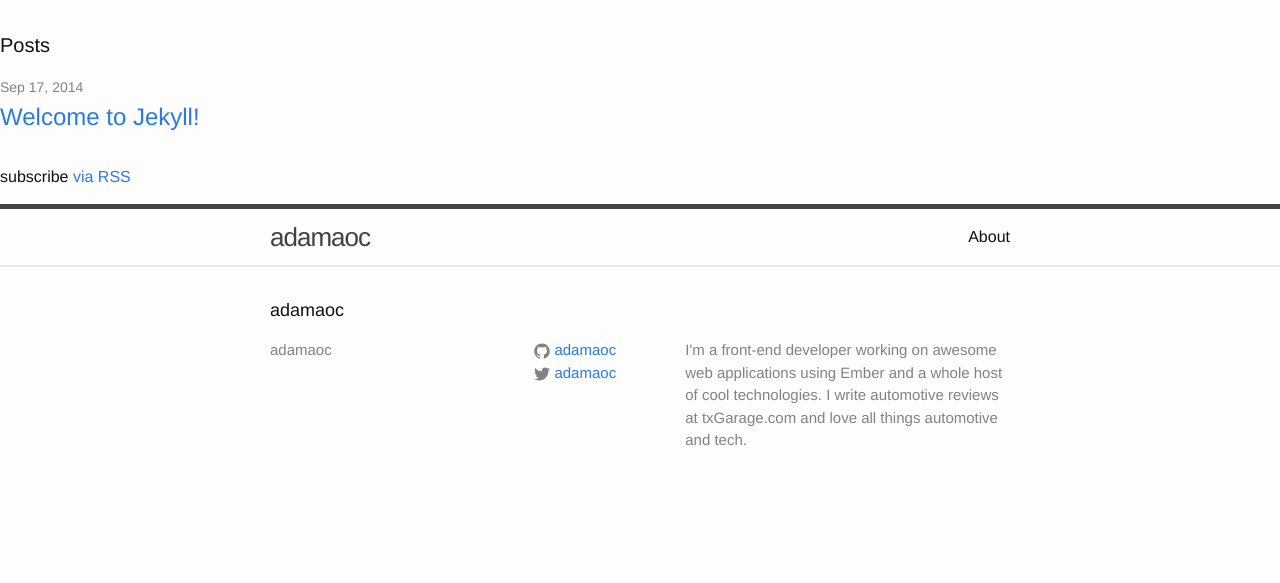
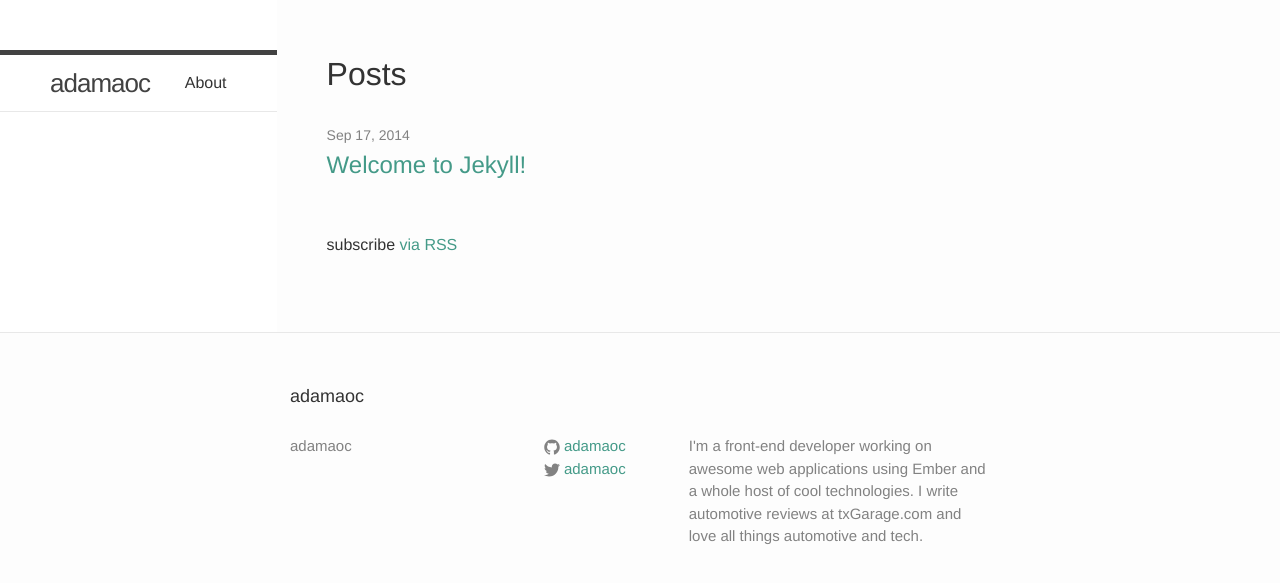
Before and after one commit to adamaoc/adamaoc.github.io, a Jekyll site: the page built from index.html, in a window 1280 px wide. Shown: the top 583 px of the page. Built offline with Jekyll 4.4.1, drawn with Linux system fonts in a browser that asks for light colours.

Commit message:
updating layout

```diff
--- a/_layouts/default.html
+++ b/_layouts/default.html
@@ -6,18 +6,16 @@
   <body>
 
     <div class="page-content">
+      <nav class="pri-nav">
+        {% include header.html %}
+      </nav>
 
       <main class="main-wrapper">
         {{ content }}
       </main>
+    </div>
 
-      <aside class="header-side">
-        {% include header.html %}
-      </aside>
-
-      {% include footer.html %}
-
-    </div>
+    {% include footer.html %}
   </body>
 
 </html>
--- a/_sass/_base.scss
+++ b/_sass/_base.scss
@@ -162,7 +162,7 @@ pre {
     padding-left: $spacing-unit;
     @extend %clearfix;
 
-    @include media-query($on-laptop) {
+    @include bp($on-laptop) {
         max-width: -webkit-calc(800px - (#{$spacing-unit}));
         max-width:         calc(800px - (#{$spacing-unit}));
         padding-right: $spacing-unit / 2;
--- a/_sass/_layout.scss
+++ b/_sass/_layout.scss
@@ -41,7 +41,7 @@
         }
     }
 
-    @include media-query($on-palm) {
+    @include bp($on-palm) {
         position: absolute;
         top: 9px;
         right: 30px;
@@ -135,7 +135,7 @@
     width:         calc(45% - (#{$spacing-unit} / 2));
 }
 
-@include media-query($on-laptop) {
+@include bp($on-laptop) {
     .footer-col-1,
     .footer-col-2 {
         width: -webkit-calc(50% - (#{$spacing-unit} / 2));
@@ -148,7 +148,7 @@
     }
 }
 
-@include media-query($on-palm) {
+@include bp($on-palm) {
     .footer-col {
         float: none;
         width: -webkit-calc(100% - (#{$spacing-unit} / 2));
@@ -162,11 +162,19 @@
  * Page content
  */
 .page-content {
-    padding: $spacing-unit 0;
+  display: flex;
+  padding: 0;
 }
 
-.page-heading {
-    font-size: 20px;
+.pri-nav {
+  width: $nav-bar-size;
+  padding: $spacing-unit 0;
+  background-color: #fff;
+}
+
+.main-wrapper {
+  padding: $spacing-unit;
+  width: calc(100% - $nav-bar-size);
 }
 
 .post-list {
@@ -202,7 +210,7 @@
     letter-spacing: -1px;
     line-height: 1;
 
-    @include media-query($on-laptop) {
+    @include bp($on-laptop) {
         font-size: 36px;
     }
 }
@@ -213,7 +221,7 @@
     h2 {
         font-size: 32px;
 
-        @include media-query($on-laptop) {
+        @include bp($on-laptop) {
             font-size: 28px;
         }
     }
@@ -221,7 +229,7 @@
     h3 {
         font-size: 26px;
 
-        @include media-query($on-laptop) {
+        @include bp($on-laptop) {
             font-size: 22px;
         }
     }
@@ -229,7 +237,7 @@
     h4 {
         font-size: 20px;
 
-        @include media-query($on-laptop) {
+        @include bp($on-laptop) {
             font-size: 18px;
         }
     }
--- a/css/main.scss
+++ b/css/main.scss
@@ -11,11 +11,19 @@ $base-font-size:   16px;
 $small-font-size:  $base-font-size * 0.875;
 $base-line-height: 1.5;
 
-$spacing-unit:     30px;
+$spacing-unit:     50px;
 
-$text-color:       #111;
+$nav-bar-size:     300px;
+
+$text-color:       #333;
 $background-color: #fdfdfd;
-$brand-color:      #2a7ae2;
+
+// http://brandcolors.net/ + mailchimp
+$brand-color:      #449a88; // green
+$brand-sec:        #2c9ab7; // blue
+$brand-highlight:  #febe12; // yellow
+$brand-alert:      #db3a1b; // red
+$brand-dark:       #373737; // dark gray
 
 $grey-color:       #828282;
 $grey-color-light: lighten($grey-color, 40%);
@@ -27,13 +35,13 @@ $on-laptop:        800px;
 
 
 // Using media queries with like this:
-// @include media-query($palm) {
+// @include bp($palm) {
 //     .wrapper {
 //         padding-right: $spacing-unit / 2;
 //         padding-left: $spacing-unit / 2;
 //     }
 // }
-@mixin media-query($device) {
+@mixin bp($device) {
     @media screen and (max-width: $device) {
         @content;
     }
```
Also changed, not shown: README.md (added).
